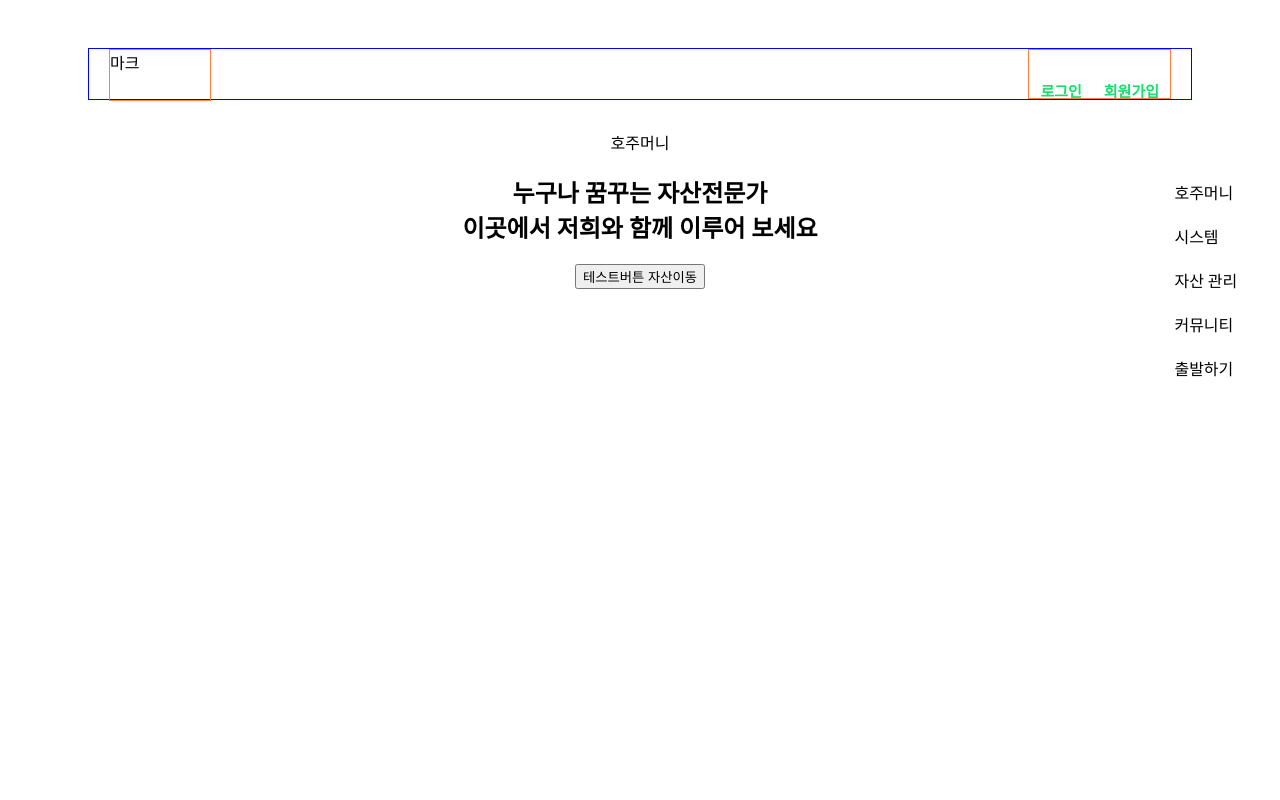
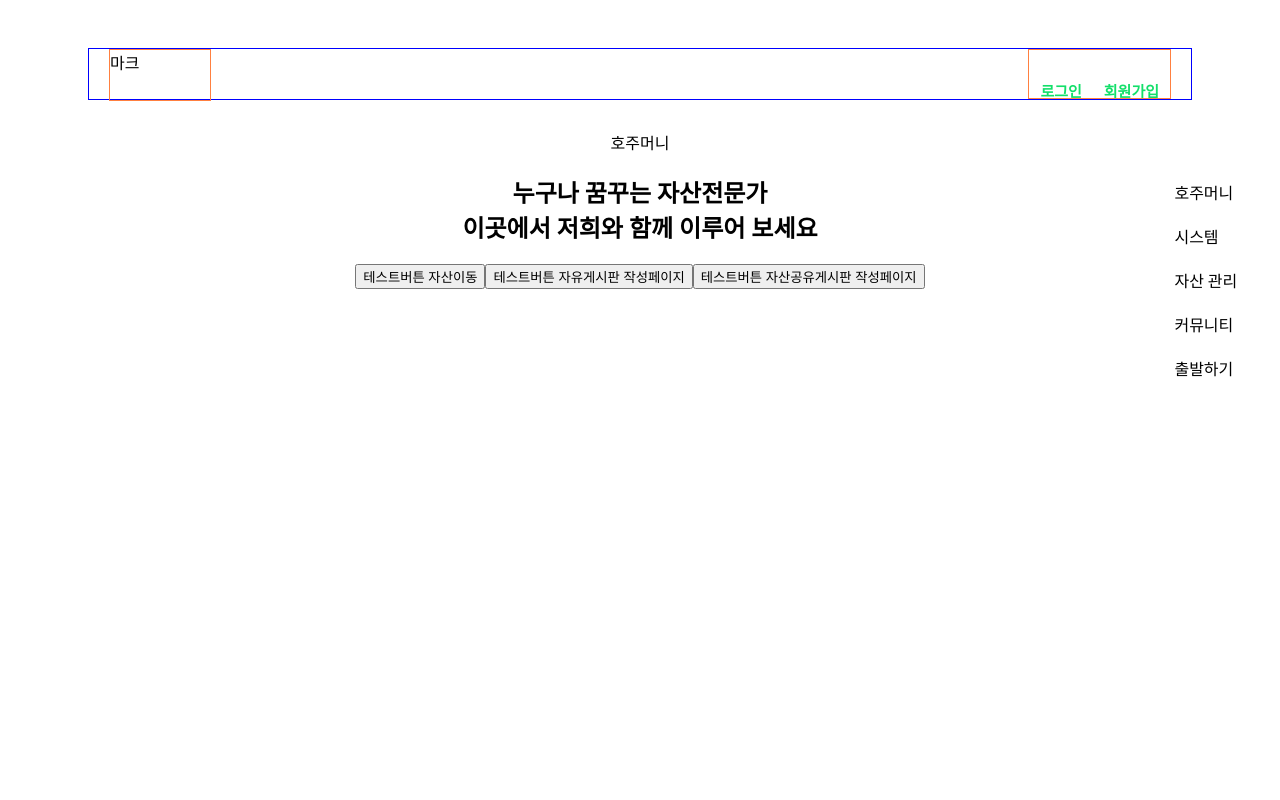
Before and after one commit to codestates-seb/seb40_main_024, a React (Create React App) app in the folder front/: page / in a window 1280 px wide. Shown: the top 800 px of the page. Built offline with nearby package versions, Linux system fonts and the light colour scheme.

Commit message:
feat: 두가지 게시판 틀제작

```diff
--- a/front/src/App.js
+++ b/front/src/App.js
@@ -6,6 +6,8 @@ import Asset from './Pages/Asset';
 import AssetChange from './Pages/AssetChange';
 import { LoginBox } from './Pages/LoginBox';
 import { ForgotPasswordBox } from './Pages/ForgotPasswordBox';
+import FreeCommunity from './Pages/FreeCommunity';
+import ShareCommunity from './Pages/ShareCommunity';
 
 function App() {
   return (
@@ -19,6 +21,8 @@ function App() {
         <Route path="/signup" element={<SignupBox />} />
         <Route path="/login" element={<LoginBox />} />
         <Route path="/forgotpassword" element={<ForgotPasswordBox />} />
+        <Route path="/freecommunitypost" element={<FreeCommunity />} />
+        <Route path="/sharecommunitypost" element={<ShareCommunity />} />
       </Routes>
     </div>
   );
--- a/front/src/Component/MainMiddle.js
+++ b/front/src/Component/MainMiddle.js
@@ -37,6 +37,12 @@ const Middle = () => {
           이곳에서 저희와 함께 이루어 보세요
         </h2>
         <button onClick={() => navigate('/asset')}>테스트버튼 자산이동</button>
+        <button onClick={() => navigate('/freecommunitypost')}>
+          테스트버튼 자유게시판 작성페이지
+        </button>
+        <button onClick={() => navigate('/sharecommunitypost')}>
+          테스트버튼 자산공유게시판 작성페이지
+        </button>
       </div>
       <div id="2" className="div2">
         <span>이미지?들어갈것같음</span>
--- /dev/null
+++ b/front/src/Pages/FreeCommunity.js
@@ -0,0 +1,14 @@
+import { useNavigate } from 'react-router-dom';
+
+function FreeCommunity() {
+  const navigate = useNavigate();
+  return (
+    <div>
+      <h2>자유게시판</h2>
+
+      <button onClick={() => navigate('/')}>홈버튼</button>
+    </div>
+  );
+}
+
+export default FreeCommunity;
--- /dev/null
+++ b/front/src/Pages/ShareCommunity.js
@@ -0,0 +1,14 @@
+import { useNavigate } from 'react-router-dom';
+
+function FreeCommunity() {
+  const navigate = useNavigate();
+  return (
+    <div>
+      <h2>자산공유게시판</h2>
+
+      <button onClick={() => navigate('/')}>홈버튼</button>
+    </div>
+  );
+}
+
+export default FreeCommunity;
```
